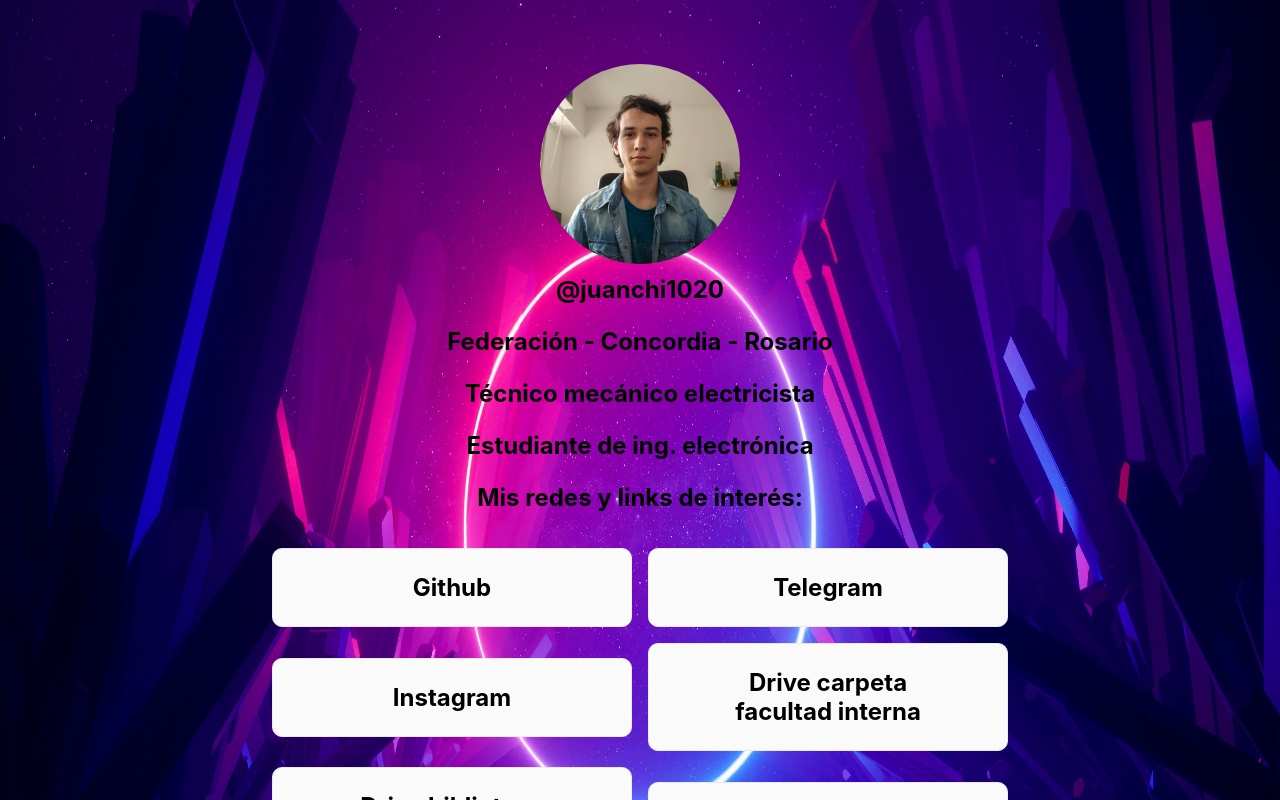
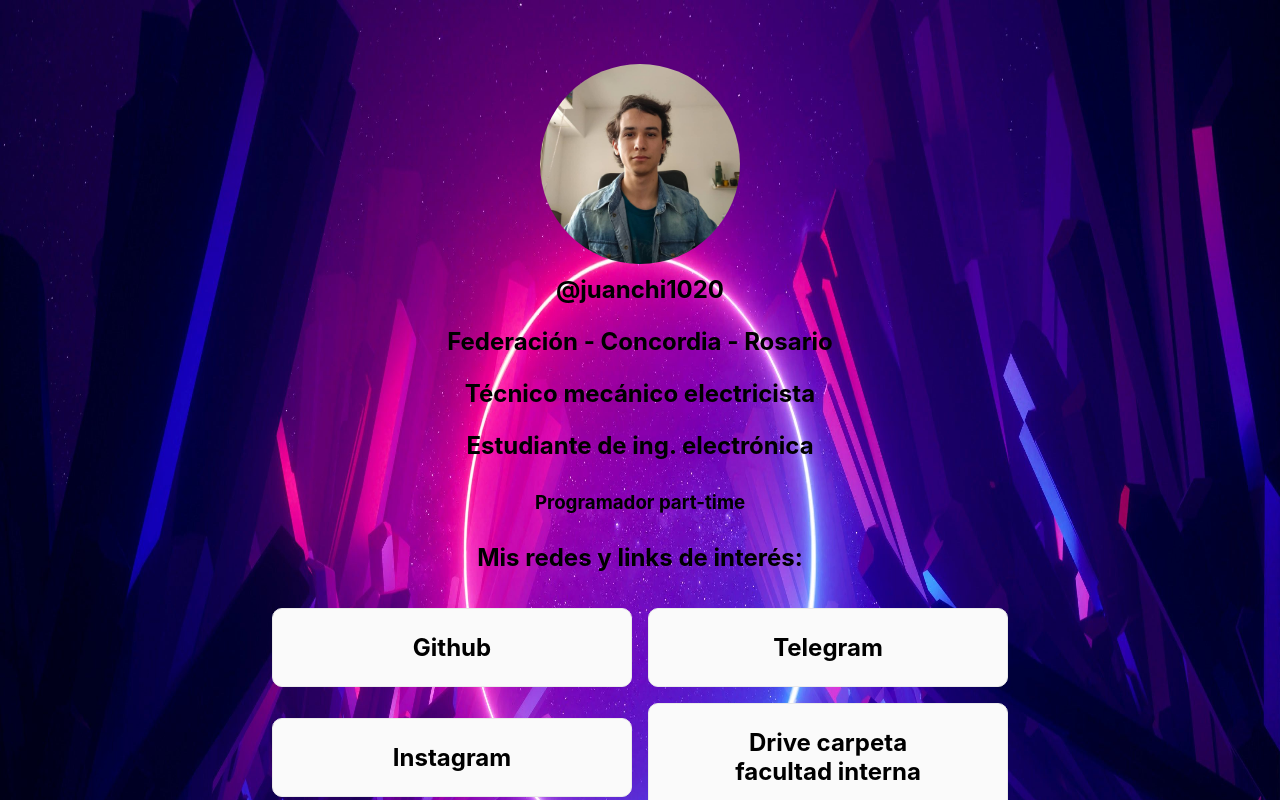
Before and after one commit to juanchixd/Personal-Web, a Next.js app: page / in a window 1280 px wide. Shown: the top 800 px of the page. Built offline with nearby package versions, Linux system fonts and the light colour scheme.

Commit message:
add description

```diff
--- a/pages/index.js
+++ b/pages/index.js
@@ -14,6 +14,7 @@ export default function Home() {
         <h3 className="description">Federación - Concordia - Rosario</h3>
         <h3 className="description">Técnico mecánico electricista</h3>
         <h3 className="description">Estudiante de ing. electrónica</h3>
+        <h3 classname="description">Programador part-time</h3>
         <h3 className="description">Mis redes y links de interés:</h3>
         <div className="grid">
           <a href="https://github.com/juanchixd" className="card">
```
